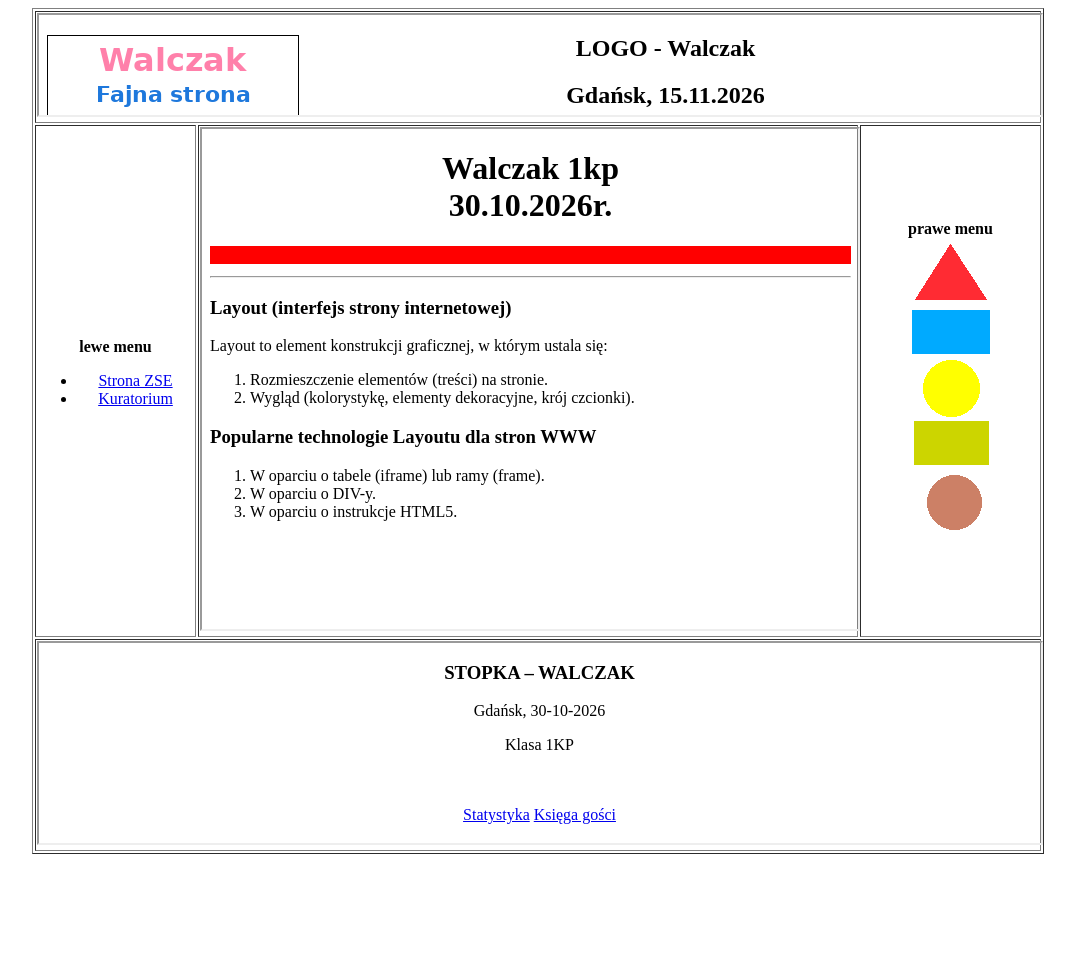
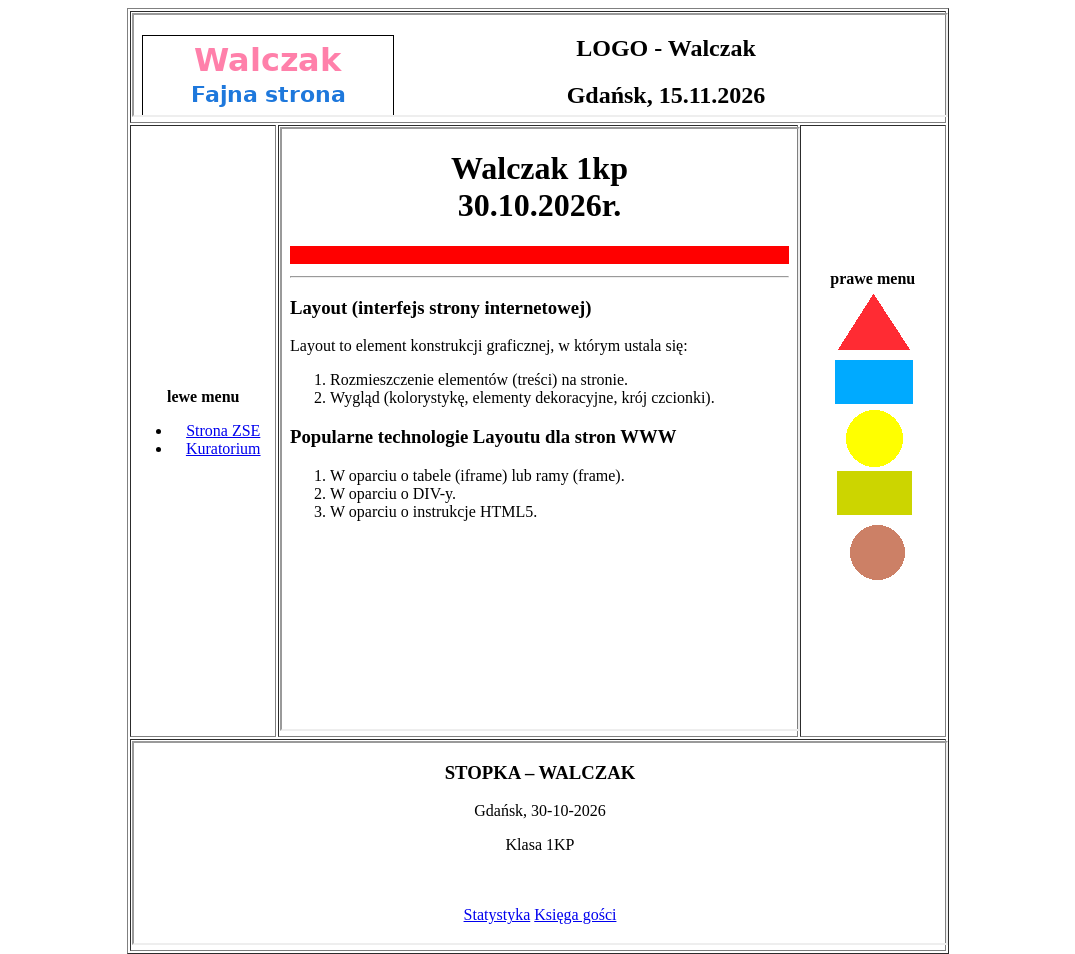
Before and after one commit to maurycy2137w/Zad.12, a plain HTML site: page index.html in a window 1280 px wide. Shown: the whole page, without its empty margins (102-1177 px from the left). Before the commit the page ends 862 px from the top, so only its background shows below. Drawn offline with Linux system fonts and the light colour scheme.

Commit message:
Update index.html

```diff
--- a/index.html
+++ b/index.html
@@ -6,57 +6,48 @@
 <link rel="Shortcut icon" href="favicon.ico"/>
 </head>
 <body>
-
-<table width="80%" border="1" align="center">
-
+<table width="65%" border="1" align="center">
 <tr>
 <td colspan="3">
 <iframe src="logo.html" width="100%" height="100"
 name="obszar_logo" scrolling="no"></iframe>
 </td>
 </tr>
-
 <tr>
-<td width="16%" align="center">
+<td width="18%" align="center">
 <b>lewe menu</b>
 <ul>
 <li><a href="https://zse.edu.gdansk.pl/pl" target="obszar_glowny">Strona ZSE</a></li>
 <li><a href="https://www.kuratorium.gda.pl/" target="obszar_glowny">Kuratorium</a></li>
 </ul>
 </td>
-
-<td width="66%" align="center">
-<iframe src="glowny.html" width="100%" height="500"
+<td align="center">
+<iframe src="glowny.html" width="100%" height="600"
 name="obszar_glowny" scrolling="yes"></iframe>
 </td>
-
 <td width="18%" align="center">
 <b>prawe menu</b><br>
-
 <map name="mapa_walczak" id="mapa_walczak">
 <area shape="poly" coords="50,6,86,61,15,61"
-      href="plik.zip" alt="Pobierz plik">
+href="plik.zip" alt="Pobierz plik">
 <area shape="rect" coords="12,72,89,115"
-      href="tabela.html" target="obszar_glowny" alt="Tabela">
+href="tabela.html" target="obszar_glowny" alt="Tabela">
 <area shape="circle" coords="51,150,28"
-      href="formularz.html" target="obszar_glowny" alt="Formularz">
+href="formularz.html" target="obszar_glowny" alt="Formularz">
 <area shape="rect" coords="14,183,88,226"
-      href="mailto:mkryniew@ids.gda.pl" alt="Poczta">
+href="mailto:mkryniew@ids.gda.pl" alt="Poczta">
 <area shape="circle" coords="54,264,27"
-      href="Zadania od 1-6.html" target="obszar_glowny" alt="Start">
+href="Zadania od 1-6.html" target="obszar_glowny" alt="Start">
 </map>
-
-<img src="mapa.gif" alt="Wybierz link" usemap="#mapa_walczak" border="0">
+<img src="mapa.gif" alt="figury" usemap="#mapa_walczak" border="0">
 </td>
 </tr>
-
 <tr>
 <td colspan="3">
 <iframe src="stopka.html" width="100%" height="200"
 name="obszar_stopka" scrolling="no"></iframe>
 </td>
 </tr>
-
 </table>
 </body>
 </html>
```
